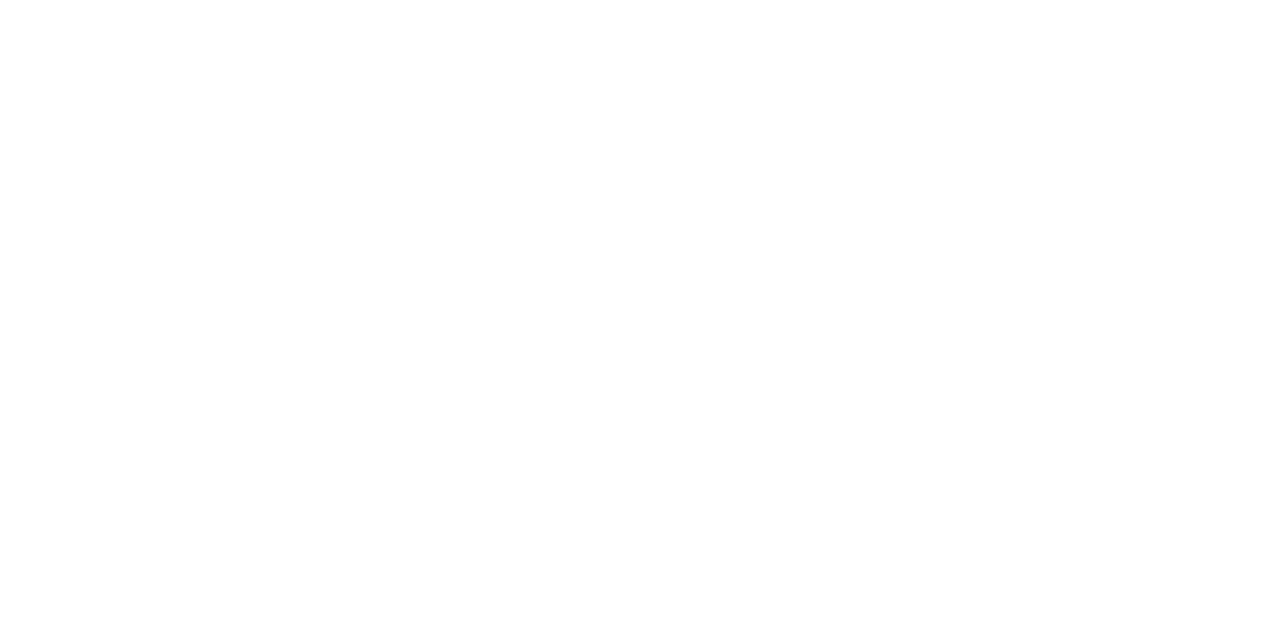
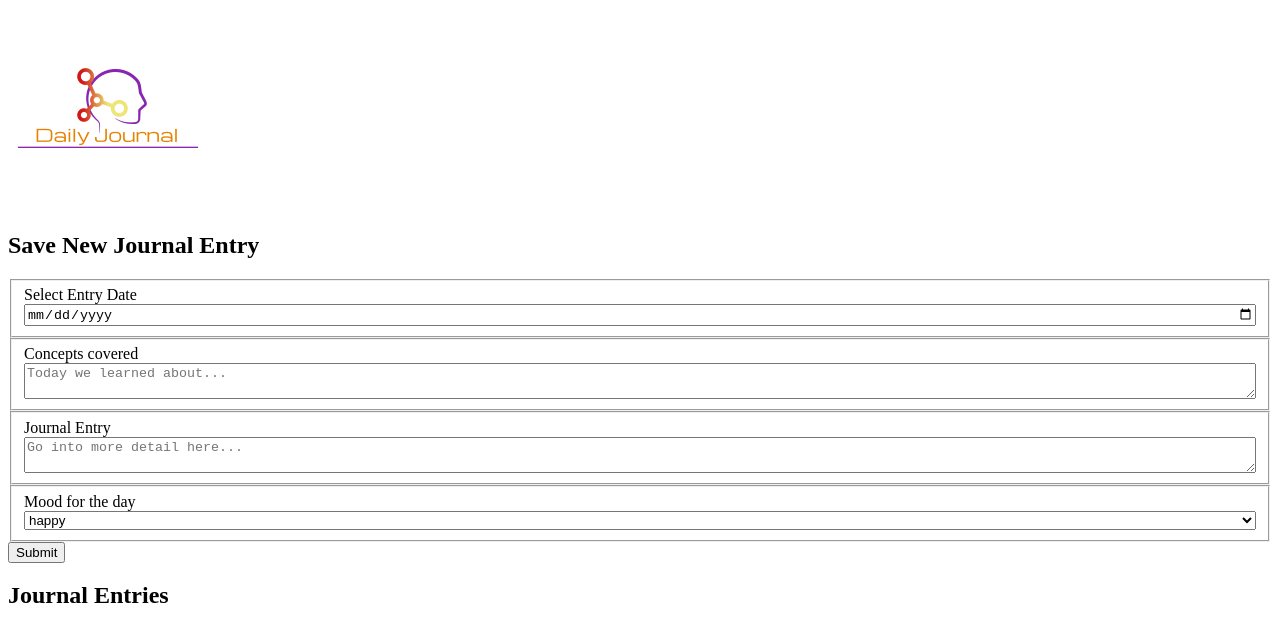
Before and after one commit to christopherjohnson1/daily-journal, a plain HTML site: page index.html in a window 1280 px wide. Drawn offline with Linux system fonts and the light colour scheme.

Commit message:
html setup complete

```diff
--- a/index.html
+++ b/index.html
@@ -7,12 +7,47 @@
   <link rel="stylesheet" href="./styles/main.css">
 </head>
 <body>
-  <header></header>
+  <header><img src="./images/daily-journal-logo.png" alt=""></header>
+
   <main>
-    <section></section>
-    <article></article>
-    <form action=""></form>
-  </main>
+
+    <article>
+
+      <form>
+            <h2>Save New Journal Entry</h2>
+
+            <fieldset>
+                <label for="journalDate">Select Entry Date</label>
+                <input type="date" name="journalDate" id="journalDate">
+            </fieldset>
+            <fieldset class="concepts">
+                <label for="journalConcepts">Concepts covered</label>
+                <textarea class="concepts-covered" placeholder="Today we learned about..."></textarea>
+            </fieldset>
+            <fieldset class="entry">
+                <label for="journalEntry">Journal Entry</label>
+            <textarea class="journal-entry" placeholder="Go into more detail here..."></textarea>
+            </fieldset>
+            <fieldset>
+                <label for="journalFeelins">Mood for the day</label>
+                <select class="feelings">
+                    <option>happy</option>
+                    <option>sad</option>
+                    <option>angry</option>
+                    <option>indifferent</option>
+
+                </select>
+            </fieldset>
+        <button class="submit-button">Submit</button>
+    </form>
+
+    <section class="automated">
+        <h2>Journal Entries</h2>
+
+    </section>
+
+    </article>
+</main>
   <footer></footer>
 
 </body>
--- a/styles/main.css
+++ b/styles/main.css
@@ -0,0 +1,4 @@
+fieldset {
+  display: flex;
+  flex-direction: column;
+}
```
